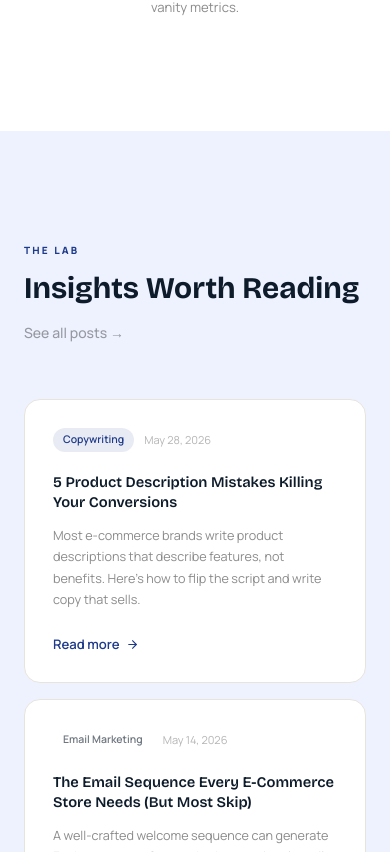
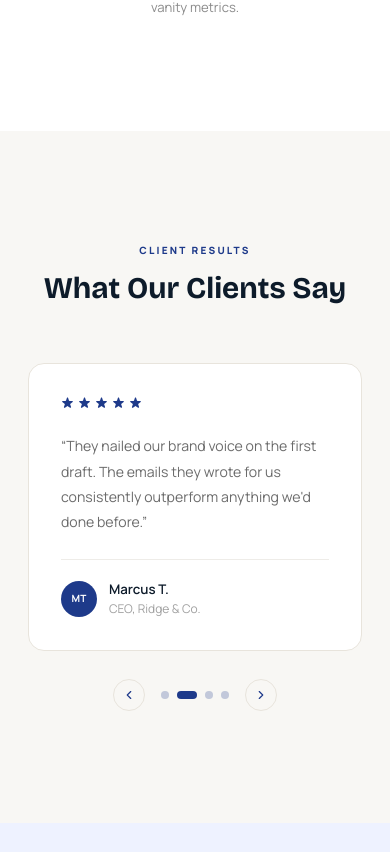
Before and after one commit to Qaasim-Umar/Ecomwordslab, a Next.js app: page / in a window 390 px wide. Shown: the part 5112-5964 px from the top of the page. Built offline with nearby package versions, Linux system fonts and the light colour scheme.

Commit message:
feat/added slider

```diff
--- a/app/page.tsx
+++ b/app/page.tsx
@@ -7,6 +7,7 @@ import {
 import ContactForm from "@/components/ContactForm";
 import ServiceIcon from "@/components/ServiceIcon";
 import Hero from "@/components/Hero";
+import TestimonialsSlider from "@/components/TestimonialsSlider";
 import { services, blogPosts } from "@/lib/data";
 
 export const metadata: Metadata = {
@@ -278,6 +279,24 @@ export default function HomePage() {
       </section>
 
       {/* ─────────────────────────────────────────
+          TESTIMONIALS — White
+      ───────────────────────────────────────── */}
+      <section className="bg-[#F8F7F4] px-6 py-28">
+        <div className="max-w-6xl mx-auto">
+          <div className="mb-14 text-center">
+            <p className="text-[10px] font-black tracking-[0.22em] uppercase text-[#1e3a8a] mb-3">
+              Client Results
+            </p>
+            <h2 className="font-heading font-bold text-3xl md:text-4xl text-[#0D1B2A] leading-tight">
+              What Our Clients Say
+            </h2>
+          </div>
+
+          <TestimonialsSlider />
+        </div>
+      </section>
+
+      {/* ─────────────────────────────────────────
           FROM THE LAB — Light editorial
       ───────────────────────────────────────── */}
       <section className="bg-[#EEF2FF] px-6 py-28">
--- a/components/ContactForm.tsx
+++ b/components/ContactForm.tsx
@@ -27,7 +27,7 @@ export default function ContactForm() {
     setSending(true);
     setError(null);
     try {
-      await emailjs.send(
+      const result = await emailjs.send(
         process.env.NEXT_PUBLIC_EMAILJS_SERVICE_ID!,
         process.env.NEXT_PUBLIC_EMAILJS_TEMPLATE_ID!,
         {
@@ -38,8 +38,10 @@ export default function ContactForm() {
         },
         process.env.NEXT_PUBLIC_EMAILJS_PUBLIC_KEY!
       );
+      console.log("EmailJS success:", result);
       setSubmitted(true);
-    } catch {
+    } catch (err) {
+      console.error("EmailJS error:", err);
       setError("Something went wrong. Please try again or email us directly.");
     } finally {
       setSending(false);
--- /dev/null
+++ b/components/TestimonialsSlider.tsx
@@ -0,0 +1,158 @@
+"use client";
+
+import { useState, useEffect } from "react";
+
+const testimonials = [
+  {
+    quote: "Our product page conversions jumped after EcomWords Lab rewrote our copy. The difference was immediate and measurable.",
+    name: "Sarah K.",
+    role: "Founder, Bloom Skincare",
+    initials: "SK",
+  },
+  {
+    quote: "They nailed our brand voice on the first draft. The emails they wrote for us consistently outperform anything we'd done before.",
+    name: "Marcus T.",
+    role: "CEO, Ridge & Co.",
+    initials: "MT",
+  },
+  {
+    quote: "Clear process, fast turnaround, and copy that actually sounds like us. Exactly what we needed.",
+    name: "Priya N.",
+    role: "Marketing Lead, Aura Home",
+    initials: "PN",
+  },
+  {
+    quote: "EcomWords Lab brought real strategy to our content. Every piece they deliver feels intentional and on-brand.",
+    name: "James O.",
+    role: "Owner, Veldt Apparel",
+    initials: "JO",
+  },
+];
+
+function TestimonialCard({ t }: { t: typeof testimonials[number] }) {
+  return (
+    <figure className="bg-white border border-[#E8E4DC] rounded-2xl p-8 flex flex-col gap-6 h-full">
+      <div className="flex gap-1">
+        {Array.from({ length: 5 }).map((_, i) => (
+          <svg key={i} width="13" height="13" viewBox="0 0 20 20" fill="#1e3a8a" xmlns="http://www.w3.org/2000/svg">
+            <path d="M9.049 2.927c.3-.921 1.603-.921 1.902 0l1.286 3.957a1 1 0 00.95.69h4.162c.969 0 1.371 1.24.588 1.81l-3.368 2.448a1 1 0 00-.364 1.118l1.286 3.957c.3.921-.755 1.688-1.54 1.118L10 15.347l-3.951 2.878c-.784.57-1.838-.197-1.539-1.118l1.286-3.957a1 1 0 00-.364-1.118L2.064 9.384c-.783-.57-.38-1.81.588-1.81h4.162a1 1 0 00.95-.69L9.049 2.927z" />
+          </svg>
+        ))}
+      </div>
+
+      <blockquote className="text-[0.88rem] text-[#2C2C2C]/70 leading-[1.8] flex-1">
+        &ldquo;{t.quote}&rdquo;
+      </blockquote>
+
+      <figcaption className="flex items-center gap-3 pt-5 border-t border-[#EEECE8]">
+        <div className="w-9 h-9 rounded-full bg-[#1e3a8a] flex items-center justify-center shrink-0">
+          <span className="text-[10px] font-bold text-white tracking-wide">{t.initials}</span>
+        </div>
+        <div>
+          <p className="text-[0.83rem] font-semibold text-[#0D1B2A]">{t.name}</p>
+          <p className="text-[0.75rem] text-[#2C2C2C]/45">{t.role}</p>
+        </div>
+      </figcaption>
+    </figure>
+  );
+}
+
+// On desktop, 3 cards visible → only 2 positions (0 and 1) to slide through
+const DESKTOP_VISIBLE = 3;
+const desktopMax = testimonials.length - DESKTOP_VISIBLE; // = 1
+
+export default function TestimonialsSlider() {
+  const [mobileIndex, setMobileIndex] = useState(0);
+  const [desktopIndex, setDesktopIndex] = useState(0);
+
+  // Auto-advance every 3.5s
+  useEffect(() => {
+    const id = setInterval(() => {
+      setMobileIndex((i) => (i === testimonials.length - 1 ? 0 : i + 1));
+      setDesktopIndex((i) => (i === desktopMax ? 0 : i + 1));
+    }, 3500);
+    return () => clearInterval(id);
+  }, []);
+
+  return (
+    <>
+      {/* ── Mobile: one card at a time ── */}
+      <div className="md:hidden">
+        <div className="overflow-hidden">
+          <div
+            className="flex transition-transform duration-500 ease-in-out"
+            style={{ transform: `translateX(-${mobileIndex * 100}%)` }}
+          >
+            {testimonials.map((t) => (
+              <div key={t.name} className="w-full shrink-0 px-1">
+                <TestimonialCard t={t} />
+              </div>
+            ))}
+          </div>
+        </div>
+
+        <div className="flex items-center justify-center gap-4 mt-7">
+          <button
+            onClick={() => setMobileIndex((i) => (i === 0 ? testimonials.length - 1 : i - 1))}
+            aria-label="Previous"
+            className="w-8 h-8 rounded-full border border-[#E8E4DC] flex items-center justify-center text-[#1e3a8a] hover:bg-[#1e3a8a] hover:text-white hover:border-[#1e3a8a] transition-colors"
+          >
+            <svg width="14" height="14" viewBox="0 0 24 24" fill="none" stroke="currentColor" strokeWidth="2" strokeLinecap="round" strokeLinejoin="round">
+              <polyline points="15 18 9 12 15 6" />
+            </svg>
+          </button>
+
+          <div className="flex gap-2">
+            {testimonials.map((_, i) => (
+              <button
+                key={i}
+                onClick={() => setMobileIndex(i)}
+                aria-label={`Go to slide ${i + 1}`}
+                className={`rounded-full transition-all duration-200 ${
+                  i === mobileIndex ? "w-5 h-2 bg-[#1e3a8a]" : "w-2 h-2 bg-[#1e3a8a]/25"
+                }`}
+              />
+            ))}
+          </div>
+
+          <button
+            onClick={() => setMobileIndex((i) => (i === testimonials.length - 1 ? 0 : i + 1))}
+            aria-label="Next"
+            className="w-8 h-8 rounded-full border border-[#E8E4DC] flex items-center justify-center text-[#1e3a8a] hover:bg-[#1e3a8a] hover:text-white hover:border-[#1e3a8a] transition-colors"
+          >
+            <svg width="14" height="14" viewBox="0 0 24 24" fill="none" stroke="currentColor" strokeWidth="2" strokeLinecap="round" strokeLinejoin="round">
+              <polyline points="9 18 15 12 9 6" />
+            </svg>
+          </button>
+        </div>
+      </div>
+
+      {/* ── Desktop: 3 cards visible, auto-slides ── */}
+      <div className="hidden md:block overflow-hidden">
+        <div
+          className="flex transition-transform duration-500 ease-in-out"
+          style={{ transform: `translateX(-${desktopIndex * (100 / DESKTOP_VISIBLE)}%)` }}
+        >
+          {testimonials.map((t) => (
+            <div key={t.name} className="shrink-0 px-2.5" style={{ width: `${100 / DESKTOP_VISIBLE}%` }}>
+              <TestimonialCard t={t} />
+            </div>
+          ))}
+        </div>
+
+        <div className="flex items-center justify-center gap-2 mt-7">
+          {Array.from({ length: desktopMax + 1 }).map((_, i) => (
+            <button
+              key={i}
+              onClick={() => setDesktopIndex(i)}
+              aria-label={`Go to slide ${i + 1}`}
+              className={`rounded-full transition-all duration-200 ${
+                i === desktopIndex ? "w-5 h-2 bg-[#1e3a8a]" : "w-2 h-2 bg-[#1e3a8a]/25"
+              }`}
+            />
+          ))}
+        </div>
+      </div>
+    </>
+  );
+}
```
